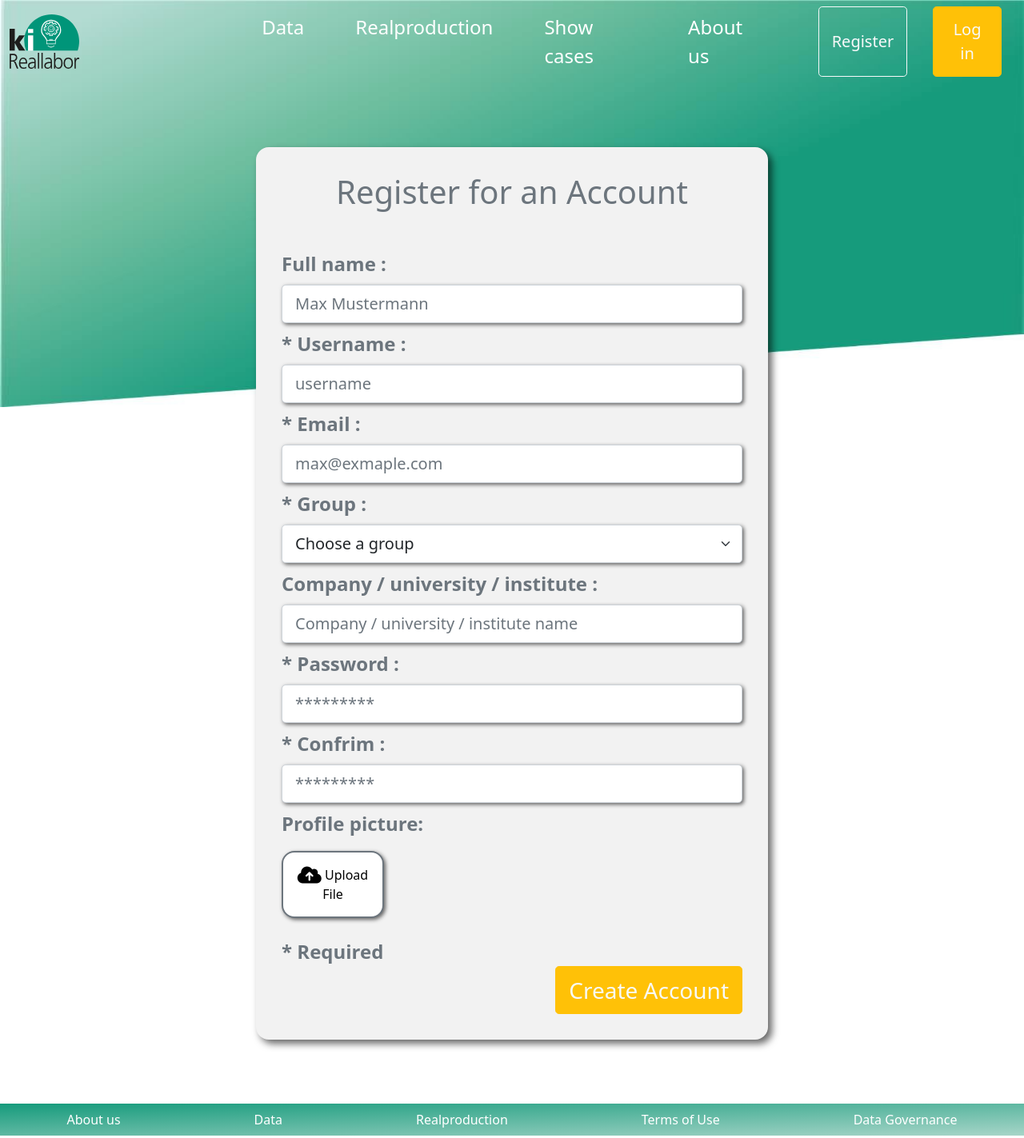
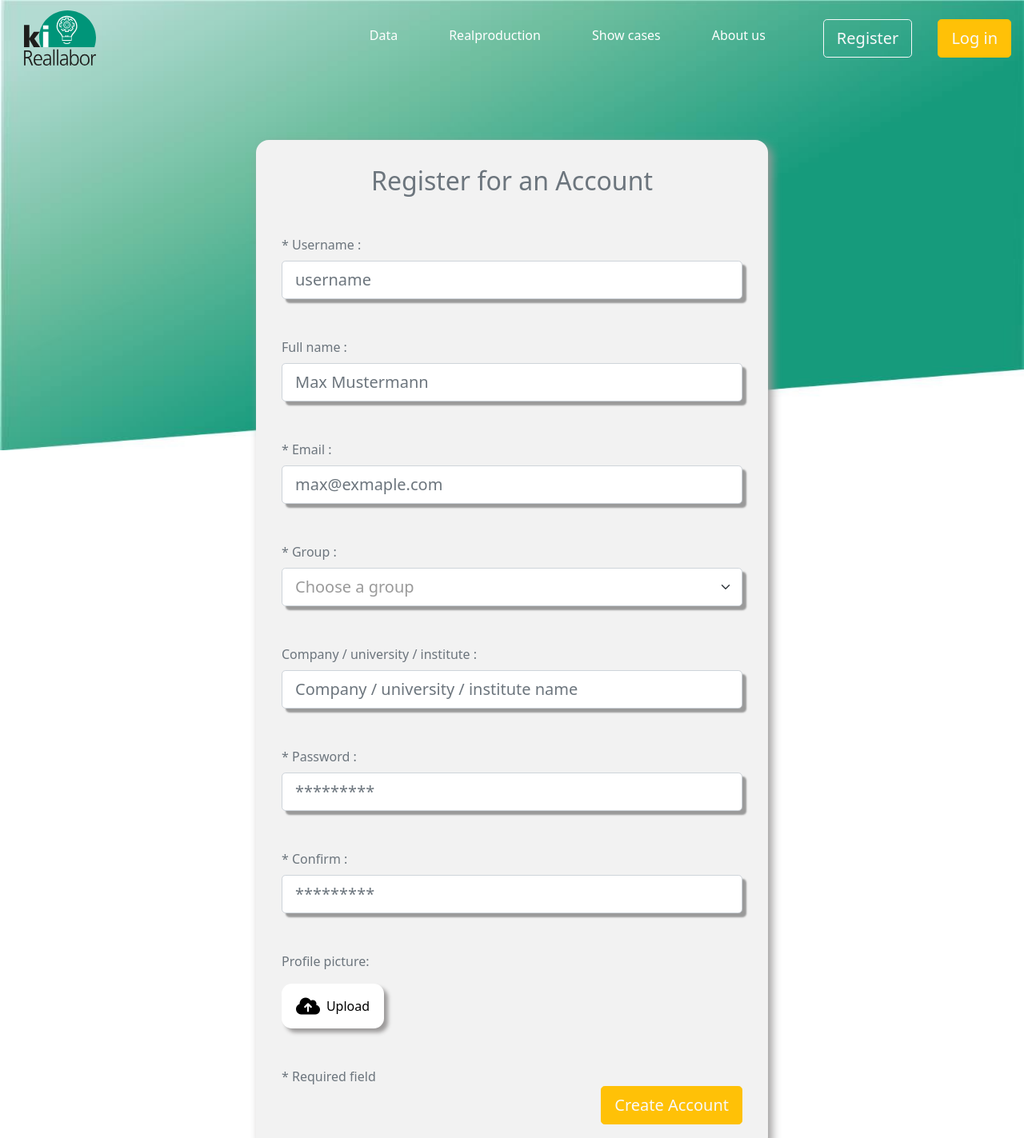
Before and after one commit to chiragrangras/ki-reallabor, a plain HTML site: page ki-reallabor-resgistration/index.html in a window 1280 px wide. Shown: the top 1423 px of the page at 80% size. Drawn offline with Linux system fonts and the light colour scheme.

Commit message:
color and font-size change

```diff
--- a/ki-reallabor-resgistration/index.css
+++ b/ki-reallabor-resgistration/index.css
@@ -5,12 +5,13 @@ body{
 }
 
 .logo{
+    margin-left: 10%;
     width: 30%;
 }
 
 .navbar-nav a{
     color: white;
-    font-size: 1.5rem;
+    font-size: 1rem;
     margin-right: 3rem;
 }
 
@@ -18,35 +19,41 @@ body{
     color: white;
 }
 
-.container{
-    margin-top: 5rem;
+.register-form-wrapper{
+    margin: 5rem auto;
+    width: 50vw;
+}
+
+.register-form{
     padding: 2rem;
     background-color: #F2F2F2;
     width: 50vw;
     border-radius: 1rem;
-    box-shadow: 5px 5px 10px 0 rgba(0, 0, 0, 0.6);
+    box-shadow: 5px 5px 12px 0 #9d9b9b;
 }
 
 .text-label{
-    font-size: 1.5rem;
-    font-weight: bold;
+    font-size: 1rem;
+}
+
+.select-form{
+    background-color: white;
+    color: #9a9a9a;
 }
 
 .form-input{
-    border-radius: 1rem;
-    box-shadow: 2px 2px 5px 0 rgba(0, 0, 0, 0.6);
+    box-shadow: 5px 5px 2px 0 #9a9a9a;
 }
 
 .custom-file-upload {
     display: inline-block;
     padding: 1rem;
     cursor: pointer;
-    border: 2px solid #6c757d;
-    box-shadow: 2px 2px 5px 0 rgba(0, 0, 0, 0.6);
+    box-shadow: 5px 5px 5px 0 #9d9b9b;
     text-align: center;
     background-color: white;
     color: black;
-    border-radius: 1rem;
+    border-radius: 0.8rem;
     width: 10vw;
 }
 
--- a/ki-reallabor-resgistration/index.html
+++ b/ki-reallabor-resgistration/index.html
@@ -15,7 +15,6 @@
 <body>
     <!--navbar start-->
     <nav class="navbar navbar-expand-lg">
-        <div class="container-fluid">
         <a class="navbar-brand" href="#">
             <img src="../img/Logo.svg" class="logo" alt="logo" />
         </a>
@@ -37,62 +36,63 @@
                 </button>
             </div>
         </div>
-        </div>
     </nav>
     <!--navbar end-->
 
     <!--main-section start-->
-    <div class="container">
-        <h1 class="text-secondary text-center mb-5">Register for an Account</h1>
+    <div class="register-form-wrapper d-flex justify-content-center">
+        <div class="register-form">
+            <h2 class="text-secondary text-center mb-5">Register for an Account</h2>
             <form id="register-entry-form">
-            <div class="input-group-lg mb-2" id="fullname">
+                <div class="input-group-lg mb-5" id="username">
+                    <label class="form-label text-secondary text-label">* Username :</label>
+                    <input type="text" class="form-control form-input" placeholder="username" required />
+                </div>
+                <div class="input-group-lg mb-5" id="fullname">
                     <label class="form-label text-secondary text-label">Full name :</label>
                     <input type="text" class="form-control form-input" placeholder="Max Mustermann" required />
                 </div>
-            <div class="input-group-lg mb-2" id="username">
-                <label class="form-label text-secondary text-label">* Username :</label>
-                <input type="text" class="form-control form-input" placeholder="username" required />
-            </div>
-            <div class="input-group-lg mb-2" id="email">
+                <div class="input-group-lg mb-5" id="email">
                     <label class="form-label text-secondary text-label">* Email :</label>
                     <input type="text" class="form-control form-input" placeholder="max@exmaple.com" required />
                 </div>
-            <div class="input-group-lg mb-2" id="group">
+                <div class="input-group-lg mb-5" id="group">
                     <label class="form-label text-secondary text-label">* Group :</label>
-                <select class="form-select form-input" aria-label="Default select example">
+                    <select class="form-select select-form form-input" aria-label="Default select example">
                         <option selected>Choose a group</option>
                         <option value="1">Science</option>
                         <option value="2">Commerce</option>
                         <option value="3">Arts</option>
                     </select>
                 </div>
-            <div class="input-group-lg mb-2" id="company">
+                <div class="input-group-lg mb-5" id="company">
                     <label class="form-label text-secondary text-label">Company / university / institute :</label>
                     <input type="text" class="form-control form-input"
                         placeholder="Company / university / institute name" />
                 </div>
-            <div class="input-group-lg mb-2" id="pws">
+                <div class="input-group-lg mb-5" id="pws">
                     <label class="form-label text-secondary text-label">* Password :</label>
                     <input type="text" class="form-control form-input" placeholder="*********" required />
                 </div>
-            <div class="input-group-lg mb-2" id="pws-confirm">
-                <label class="form-label text-secondary text-label">* Confrim :</label>
+                <div class="input-group-lg mb-5" id="pws-confirm">
+                    <label class="form-label text-secondary text-label">* Confirm :</label>
                     <input type="text" class="form-control form-input" placeholder="*********" required />
                 </div>
                 <div class="d-flex flex-column">
                     <label for="fileInput" class="form-label text-label text-secondary mb-3">Profile picture:</label>
                     <label for="fileInput" class="custom-file-upload">
-                    <i class="fas fa-cloud-upload-alt fa-xl"></i> Upload File
+                        <i class="fas fa-cloud-upload-alt me-2 fa-xl"></i>Upload
                     </label>
                     <input type="file" id="fileInput" class="hidden-input">
-                <label class="text-secondary text-label mt-4">* Required</label>
+                    <label class="text-secondary text-label mt-5">* Required field</label>
                 </div>
                 <div class="d-flex flex-column align-items-end justify-content-end">
-                <button type="button" class="btn btn-warning fs-3 btn-lg text-light">
+                    <button type="button" class="btn btn-warning btn-lg text-light">
                         Create Account
                     </button>
                 </div>
             </form>
+        </div>
     </div>
     <!--main-section end-->
 
@@ -128,7 +128,8 @@
             <div class="footer-icon">
                 <img src="../img/footer-logo-1.jpeg" class="footer-icon-logo" alt="footer-logo-1" />
             </div>
-            <div class="footer-icon">
+            <div class="footer-icon d-flex flex-column align-items-center">
+                <span>Supported by:</span>
                 <img src="../img/footer-logo-2.jpeg" class="footer-icon-logo" alt="footer-logo-2" />
             </div>
         </div>
--- a/ki-reallabor-sign-in/sign-in.css
+++ b/ki-reallabor-sign-in/sign-in.css
@@ -9,12 +9,13 @@ body{
 }
 
 .logo{
+    margin-left: 10%;
     width: 30%;
 }
 
 .navbar-nav a{
     color: white;
-    font-size: 1.5rem;
+    font-size: 1rem;
     margin-right: 3rem;
 }
 
@@ -22,13 +23,17 @@ body{
     color: white;
 }
 
-.container{
-    margin-top: 5rem;
-    background-color: white;
+.login-form-wrapper{
+    margin: 5rem auto;
+    width: 35vw;
+}
+
+.login-form{
+    background-color: #f2f2f2;
     border-radius: 1rem;
     padding: 2rem;
     width: 35vw;
-    box-shadow: 10px 10px 5px 0 rgba(0, 0, 0, 0.6);
+    box-shadow: 5px 5px 12px 0 #9d9b9b;
 }
 
 .input-group-text{
@@ -39,15 +44,16 @@ body{
     width: 60%;
 }
 
+.login-form-btn{
+    padding: 0.5rem 4rem;
+    border-radius: 8px;
+}
+
 .action-link a{
-    margin: 0 3rem;
-    font-size: 1.5rem;
+    margin-top: 1rem;
+    font-size: 1rem;
     color: black;
     text-decoration: none;
-}
-
-.footer{
-    margin-top: 5rem;
 }
 
 .footer-1{
```
Also changed, not shown: ki-reallabor-sign-in/sign-in.html (+13 -12 lines). Lines whose indentation alone changed are shown as unchanged.
